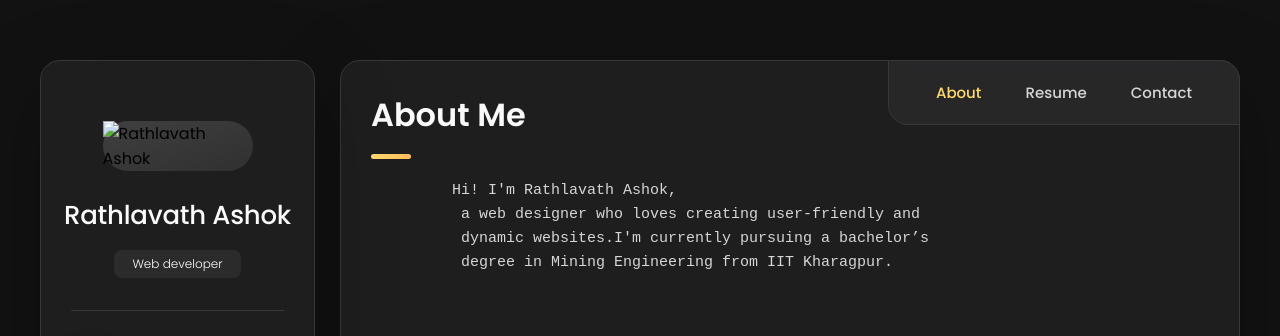
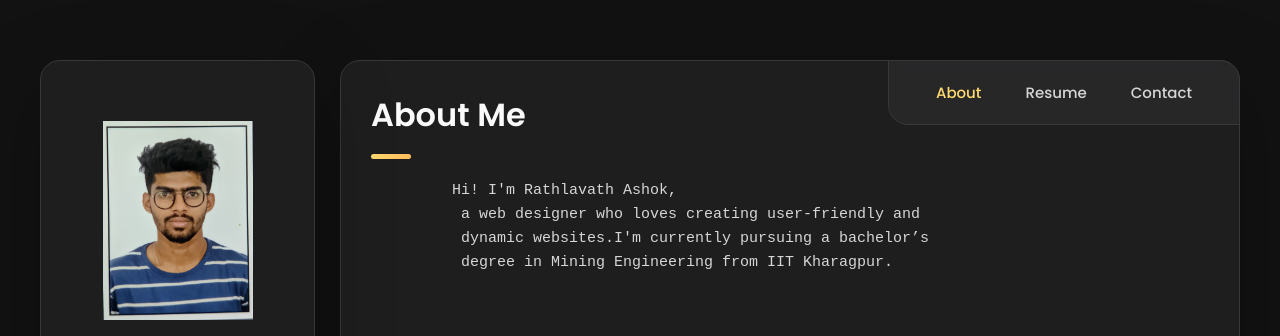
Before and after one commit to Ashok-000/nport, a plain HTML site: page index.html in a window 1280 px wide. Shown: the top 336 px of the page. Drawn offline with nearby package versions, Linux system fonts and the light colour scheme.

Commit message:
Update index.html

```diff
--- a/index.html
+++ b/index.html
@@ -42,7 +42,7 @@
       <div class="sidebar-info">
 
         <figure class="avatar-box">
-          <img src="./assets/images/photo of king.jpeg" alt="Rathlavath Ashok" width="80">
+          <img src="photo of king.jpeg" alt="Rathlavath Ashok" width="80">
         </figure>
 
         <div class="info-content">
```
